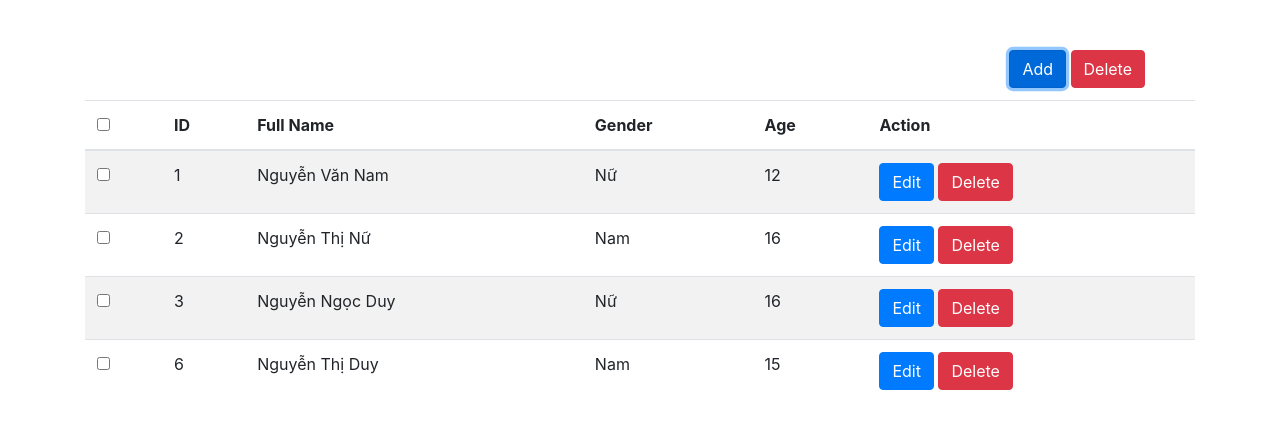
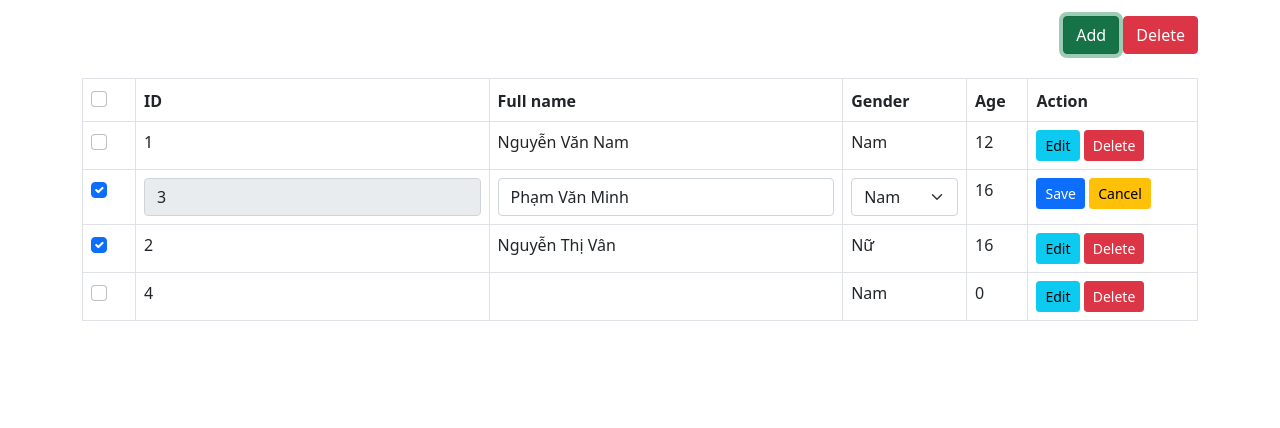
Before and after one commit to Ly-Van-Hieu/T3H-ReactJs, a plain HTML site: page exercises15/table/index.html in a window 1280 px wide. Both pictures are taken after a click on the button "Add". Drawn offline with nearby package versions, Linux system fonts and the light colour scheme.

Commit message:
Fix home work unit 15

```diff
--- a/exercises15/table/index.html
+++ b/exercises15/table/index.html
@@ -4,83 +4,41 @@
     <meta charset="UTF-8">
     <meta name="viewport" content="width=device-width, initial-scale=1.0">
     <link rel="stylesheet" href="./style.css">
-  <link rel="stylesheet" href="https://maxcdn.bootstrapcdn.com/bootstrap/4.5.2/css/bootstrap.min.css">
+    <link href="https://cdn.jsdelivr.net/npm/bootstrap@5.0.0-beta1/dist/css/bootstrap.min.css" rel="stylesheet" integrity="sha384-giJF6kkoqNQ00vy+HMDP7azOuL0xtbfIcaT9wjKHr8RbDVddVHyTfAAsrekwKmP1" crossorigin="anonymous">
     <title>Document</title>
 </head>
 <body>
     <div class="container">
-    <div class="select-all">
-        <button type="button" class="btn btn-primary">Add</button>
-        <button type="button" class="btn btn-danger">Delete</button>
+        <div class="row mt-3">
+            <div class="col-12 text-end">
+                <button class="btn btn-success" onclick="addNewRecord()">Add</button>
+                <button class="btn btn-danger" onclick="deleteManyItems()">Delete</button>
             </div>
-    <table class="table table-striped">
+
+            <div class="col-12 mt-4">
+                <table class="table table-bordered">
                     <thead>
                         <tr>
-          <th><input type="checkbox"></th>
+                            <th>
+                                <div class="form-check">
+                                    <input id="check-all-btn" onclick="toogleTickAll(event)" class="form-check-input" type="checkbox" value="">
+                                </div>
+                            </th>
                             <th>ID</th>
-          <th>Full Name</th>
+                            <th>Full name</th>
                             <th>Gender</th>
                             <th>Age</th>
                             <th>Action</th>
                         </tr>
                     </thead>
-      <tbody>
-        <tr>
-          <td><input type="checkbox"></td>
-          <td class="id">1</td>
-          <td class="name">Nguyễn Văn Nam</td>
-          <td class="gender">Nữ</td>
-          <td class="age">12</td>
-          <td>
-            <button type="button" class="btn btn-primary edit" onclick="edit(this)">Edit</button>
-            <button type="button" class="btn btn-success save" onclick="save(this)">Save</button>
-            <button type="button" class="btn btn-warning cancel" onclick="cancel(this)">Cancel</button>
-            <button type="button" class="btn btn-danger delete">Delete</button>
-          </td>
-        </tr>
-        <tr>
-          <td><input type="checkbox"></td>
-          <td class="id">2</td>
-          <td class="name">Nguyễn Thị Nữ</td>
-          <td class="gender">Nam</td>
-          <td class="age">16</td>
-          <td>
-            <button type="button" class="btn btn-primary edit" onclick="edit(this)">Edit</button>
-            <button type="button" class="btn btn-success save" onclick="save(this)">Save</button>
-            <button type="button" class="btn btn-warning cancel" onclick="cancel(this)">Cancel</button>
-            <button type="button" class="btn btn-danger delete">Delete</button>
-          </td>
-        </tr>
-        <tr>
-          <td><input type="checkbox"></td>
-          <td class="id">3</td>
-          <td class="name">Nguyễn Ngọc Duy</td>
-          <td class="gender">Nữ</td>
-          <td class="age">16</td>
-          <td>
-            <button type="button" class="btn btn-primary edit" onclick="edit(this)">Edit</button>
-            <button type="button" class="btn btn-success save" onclick="save(this)">Save</button>
-            <button type="button" class="btn btn-warning cancel" onclick="cancel(this)">Cancel</button>
-            <button type="button" class="btn btn-danger delete">Delete</button>
-          </td>
-        </tr>
-        <tr>
-          <td><input type="checkbox"></td>
-          <td class="id">6</td>
-          <td class="name">Nguyễn Thị Duy</td>
-          <td class="gender">Nam</td>
-          <td class="age">15</td>
-          <td>
-            <button type="button" class="btn btn-primary edit" onclick="edit(this)">Edit</button>
-            <button type="button" class="btn btn-success save" onclick="save(this)">Save</button>
-            <button type="button" class="btn btn-warning cancel" onclick="cancel(this)">Cancel</button>
-            <button type="button" class="btn btn-danger delete">Delete</button>
-          </td>
-        </tr>
-      </tbody>
+
+                    <tbody id="table-body"></tbody>
                 </table>
             </div>
+        </div>
+    </div>
 
+    <script src="./bootstrap-5/js/bootstrap.min.js"></script>
     <script src="./main.js"></script>
 </body>
 </html>
--- a/exercises15/table/main.js
+++ b/exercises15/table/main.js
@@ -1,96 +1,175 @@
-const edit = editButton => {
-  const td = editButton.parentNode
-  const tr = td.parentNode
+let data = [
+  {
+    id: 1,
+    isEdit: false,
+    checked: false,
+    fullName: 'Nguyễn Văn Nam',
+    gender: 'male',
+    age: 12
+  },
+  {
+    id: 3,
+    isEdit: true,
+    checked: true,
+    fullName: 'Phạm Văn Minh',
+    gender: 'male',
+    age: 16
+  },
+  {
+    id: 2,
+    isEdit: false,
+    checked: true,
+    fullName: 'Nguyễn Thị Vân',
+    gender: 'female',
+    age: 16
+  },
+]
 
-  const name = tr.querySelector('.name')
-  const htmlName = `<input type="text" value="${name.innerText}">`
-  name.innerHTML = htmlName
+const createReadOnlyTr = item => {
+  const gender = item.gender === 'male' ? 'Nam' : 'Nữ'
 
-  const gender = tr.querySelector('.gender')
-  const htmlGender = `<input type="text" value="${gender.innerText}">`
-  gender.innerHTML = htmlGender
+  const html = `
+    <tr>
+      <td>
+        <div class="form-check">
+          <input onclick="toggleTickRow(${item.id})" class="form-check-input" ${item.checked ? 'checked' : ''} type="checkbox" value="">
+        </div>
+      </td>
+      <td>${item.id}</td>
+      <td>${item.fullName}</td>
+      <td>${gender}</td>
+      <td>${item.age}</td>
+      <td>
+        <button class="btn btn-info btn-sm" onclick="setEditMode(${item.id}, true)">Edit</button>
+        <button class="btn btn-danger btn-sm" onclick="deleteItem(${item.id})">Delete</button>
+      </td>
+    </tr>
+  `
 
-  const age = tr.querySelector('.age')
-  const htmlAge = `<input type="text" value="${age.innerText}">`
-  age.innerHTML = htmlAge
-
-  const save = td.querySelector('.save')
-  const cancel = td.querySelector('.cancel')
-  const edit = td.querySelector('.edit')
-  if (edit) {
-    const isDisplay = edit.style.display === 'none'
-    isDisplay ? edit.style.display = 'inline-block' : edit.style.display = 'none'
-  }
-  if (edit.style.display === 'inline-block') {
-    save.style.display = 'none'
-    cancel.style.display = 'none'
-  } else {
-    save.style.display = 'inline-block'
-    cancel.style.display = 'inline-block'
-  }
+  return html
 }
 
-const save = saveButton => {
-  const td = saveButton.parentNode
-  const tr = td.parentNode
+const createEditingTr = item => {
+  const gender = item.gender === 'male' ? 'Nam' : 'Nữ'
 
-  const name = tr.querySelector('.name')
-  const inputName = name.querySelector('input')
-  name.innerHTML = inputName.value
+  const html = `
+    <tr class="is-edit">
+      <td>
+        <div class="form-check">
+          <input onclick="toggleTickRow(${item.id})" class="form-check-input" ${item.checked ? 'checked' : ''} type="checkbox" value="">
+        </div>
+      </td>
+      <td>
+        <input class="form-control" value="${item.id}" disabled />
+      </td>
+      <td>
+        <input class="form-control" value="${item.fullName}" />
+      </td>
+      <td>
+        <select class="form-select" aria-label="Chọn giới tính">
+          <option ${item.gender === 'male' ? 'selected' : ''} value="male">Nam</option>
+          <option ${item.gender === 'female' ? 'selected' : ''} value="female">Nữ</option>
+        </select>
+      </td>
+      <td>${item.age}</td>
+      <td>
+        <button class="btn btn-primary btn-sm" onclick="saveRow(event, ${item.id})">Save</button>
+        <button class="btn btn-warning btn-sm" onclick="setEditMode(${item.id}, false)">Cancel</button>
+      </td>
+    </tr>
+  `
 
-  const gender = tr.querySelector('.gender')
-  const inputGender = gender.querySelector('input')
-  gender.innerHTML = inputGender.value
-
-  const age = tr.querySelector('.age')
-  const inputAge = age.querySelector('input')
-  age.innerHTML = inputAge.value
-
-  const save = td.querySelector('.save')
-  const cancel = td.querySelector('.cancel')
-  const edit = td.querySelector('.edit')
-  if (edit) {
-    const isDisplay = edit.style.display === 'none'
-    isDisplay ? edit.style.display = 'inline-block' : edit.style.display = 'none'
-  }
-  if (edit.style.display === 'inline-block') {
-    save.style.display = 'none'
-    cancel.style.display = 'none'
-  } else {
-    save.style.display = 'inline-block'
-    cancel.style.display = 'inline-block'
-  }
+  return html
 }
 
-// const cancel = cancelButton => {
-//   const td = cancelButton.parentNode
-//   const tr = td.parentNode
+const render = () => {
+  const table = document.getElementById('table-body')
+  let html = ''
 
-//   const name = tr.querySelector('.name')
-//   console.log(name)
-//   const htmlName = name.innerText
-//   name.innerHTML = htmlName
+  data.forEach(item => {
+    html += item.isEdit ? createEditingTr(item) : createReadOnlyTr(item)
+  })
 
-//   const gender = tr.querySelector('.gender')
-//   const htmlGender = gender.innerText
-//   gender.innerHTML = htmlGender
+  table.innerHTML = html
+}
 
-//   const age = tr.querySelector('.age')
-//   const htmlAge = `<input type="text" value="${age.innerText}">`
-//   age.innerHTML = htmlAge
+const toggleTickRow = id => {
+  const item = data.find(row => row.id === id)
+  item.checked = !item.checked
 
-//   const save = td.querySelector('.save')
-//   const cancel = td.querySelector('.cancel')
-//   const edit = td.querySelector('.edit')
-//   if (edit) {
-//     const isDisplay = edit.style.display === 'none'
-//     isDisplay ? edit.style.display = 'inline-block' : edit.style.display = 'none'
-//   }
-//   if (edit.style.display === 'inline-block') {
-//     save.style.display = 'none'
-//     cancel.style.display = 'none'
-//   } else {
-//     save.style.display = 'inline-block'
-//     cancel.style.display = 'inline-block'
-//   }
-// }
+  let countCheckedItems = 0
+  data.forEach(row => {
+    if (row.checked) {
+      countCheckedItems++
+    }
+  })
+
+  const isCheckAll = countCheckedItems === data.length
+  const inputCheckAll = document.getElementById('check-all-btn')
+  inputCheckAll.checked = isCheckAll
+}
+
+const setEditMode = (id, isEdit) => {
+  const item = data.find(row => row.id === id)
+  item.isEdit = isEdit
+  render()
+}
+
+const deleteItem = id => {
+  data = data.filter(item => item.id !== id)
+  render()
+}
+
+const saveRow = (event, id) => {
+  const item = data.find(row => row.id === id)
+
+  const tr = event.target.closest('tr')
+  const inputFullName = tr.querySelector('td:nth-child(3) input')
+  const inputGender = tr.querySelector('td:nth-child(4) select')
+
+  item.fullName = inputFullName.value
+  item.gender = inputGender.value
+  item.isEdit = false
+
+  render()
+}
+
+const generateId = () => {
+  let max = 0
+
+  data.forEach(item => {
+    if (item.id > max) {
+      max = item.id
+    }
+  })
+
+  return max + 1
+}
+
+const addNewRecord = () => {
+  const item = {
+    id: generateId(),
+    isEdit: false,
+    checked: false,
+    fullName: '',
+    gender: 'male',
+    age: 0
+  }
+
+  data.push(item)
+  render()
+}
+
+const deleteManyItems = () => {
+  data = data.filter(item => !item.checked)
+  render()
+}
+
+const toogleTickAll = (event) => {
+  const isChecked = event.target.checked
+
+  data.forEach(item => item.checked = isChecked)
+  render()
+}
+
+render()
```
Also changed, not shown: exercises15/table-bs4/index.html (added, +55 -0 lines), exercises15/table-bs4/main.js (added, +108 -0 lines). Lines whose indentation alone changed are shown as unchanged.
